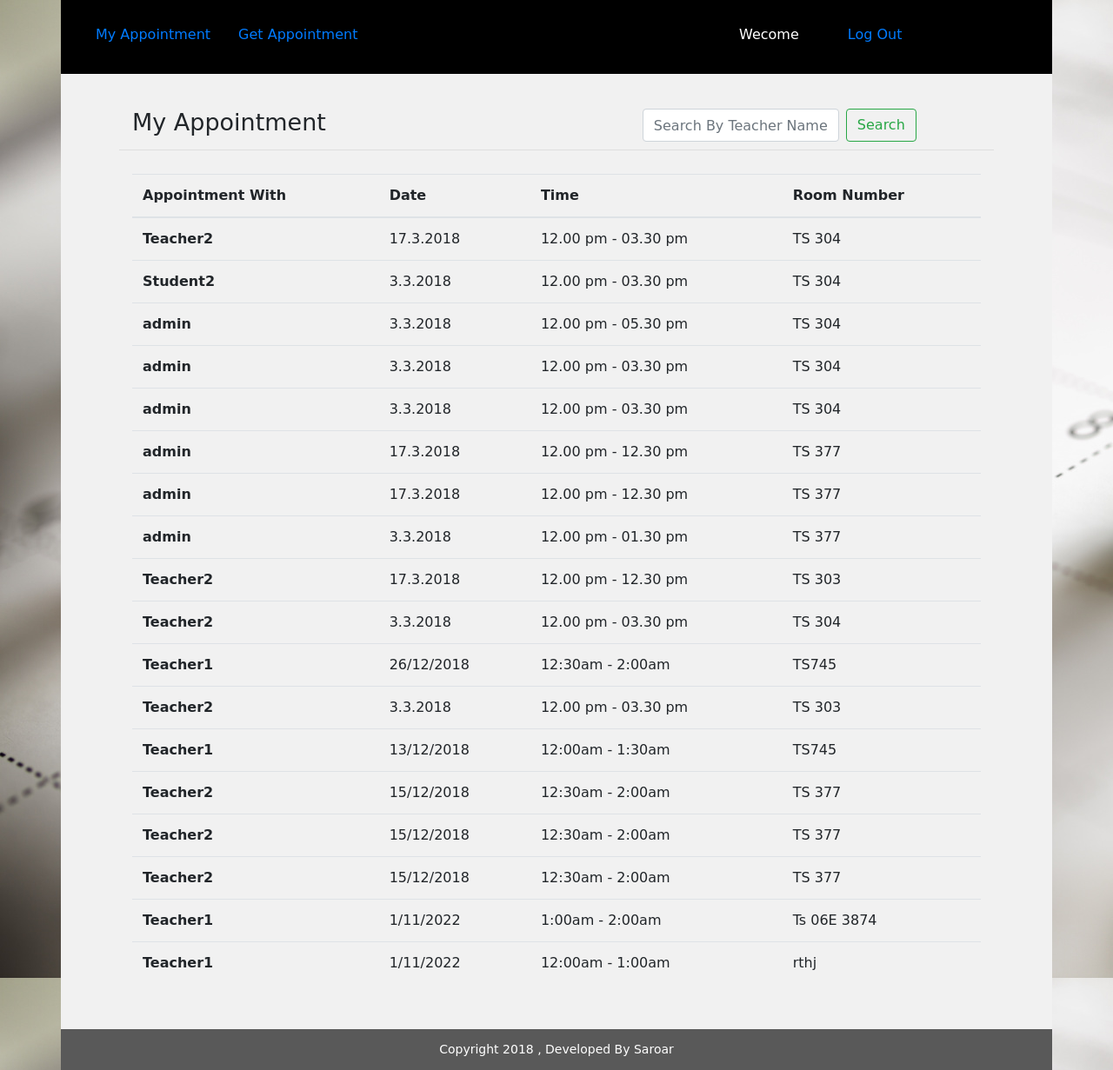
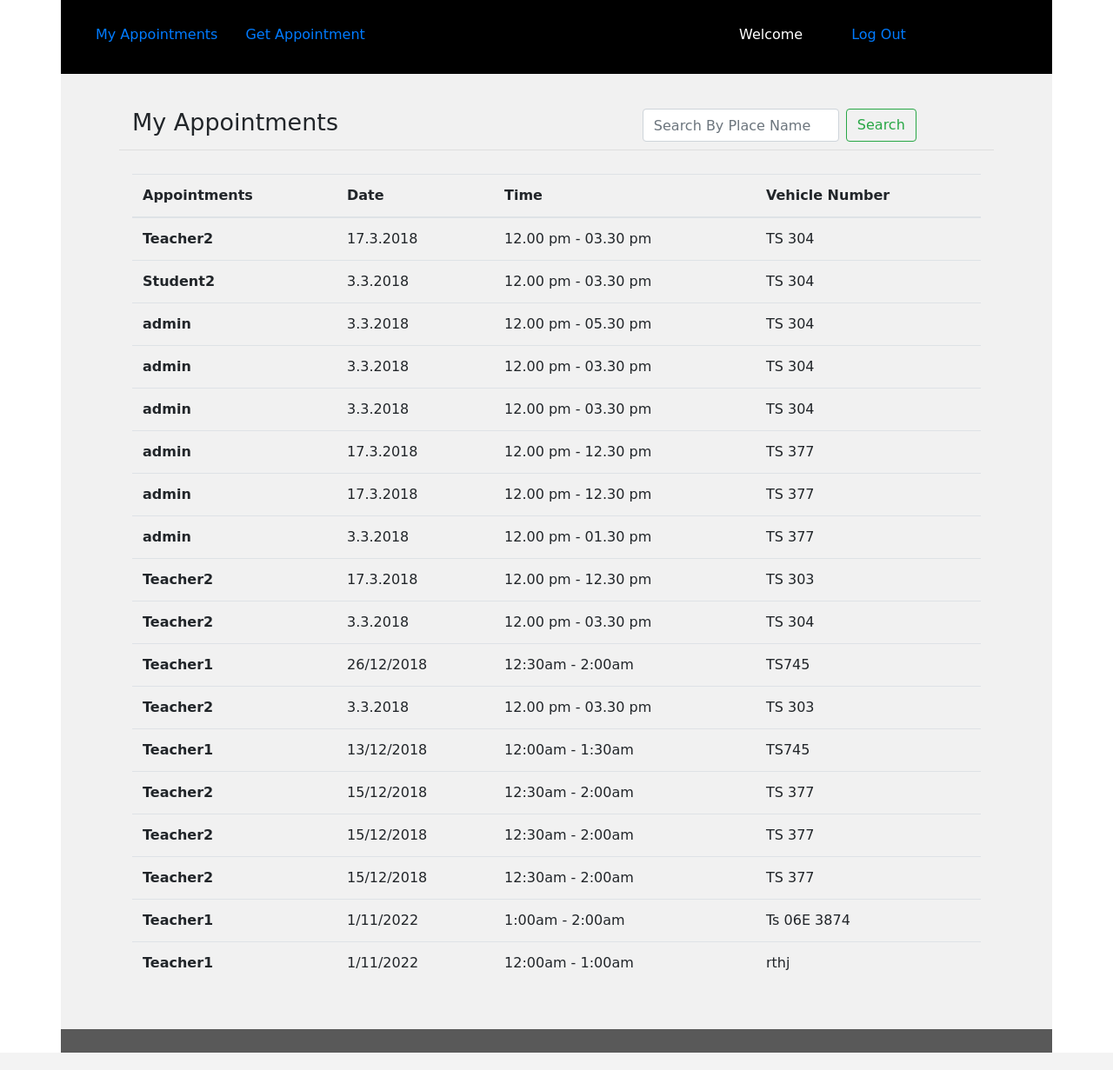
Before and after one commit to jayanth756/Mobile_Car_Wash, a Django app: template templates/student.html in a window 1280 px wide. Shown: the whole page at 87% size. Run offline with Django 3.2, Linux system fonts and the light colour scheme; the template is opened without the code that fills it: values that come from a table or form of the project are taken from there, others are empty; data comes from the database, SQL or seed files in the repository; both versions use the stored data as it was after the commit; some libraries are stand-ins or nearby versions.

Commit message:
3rd commit

```diff
--- a/login/views.py
+++ b/login/views.py
@@ -11,9 +11,9 @@
 	group_name=Group.objects.all().filter(user = request.user)# get logget user grouped name
 	group_name=str(group_name[0]) # convert to string
 
-	if "Student" == group_name:
+	if "User" == group_name:
 		return redirect('http://127.0.0.1:8000/student/')
-	elif "Teacher" == group_name:
+	elif "Admin" == group_name:
 		return redirect('http://127.0.0.1:8000/teacher/')
 
 def logout_view(request):
--- a/static/css/style.css
+++ b/static/css/style.css
@@ -3,7 +3,7 @@
 }
 .login {
     height: 723px;
-    background: url(image/background.jpg);
+
 }
 
 h2.Login {
--- a/student/views.py
+++ b/student/views.py
@@ -11,7 +11,7 @@
 def quick_appointmnet(request):
 	group_name=Group.objects.all().filter(user = request.user)# get logget user grouped name
 	group_name=str(group_name[0]) # convert to string
-	if "Student" == group_name:
+	if "User" == group_name:
 		user_name=request.user.get_username()
 		appointment_list = Appointment.objects.all().order_by("-user")
 		q=request.GET.get("q")#search start
@@ -32,7 +32,7 @@
 def student(request):#this section for my appointment
 	group_name=Group.objects.all().filter(user = request.user)# get logget user grouped name
 	group_name=str(group_name[0]) # convert to string
-	if "Student" == group_name:
+	if "User" == group_name:
 		user_name=request.user.get_username()#Getting Username
 		#Getting all Post and Filter By Logged UserName
 		appointment_list = Appointment.objects.all().order_by("-id").filter(appointment_with=user_name)
@@ -53,7 +53,7 @@
 def appointment_book(request, id):#activate after clicking book now button
 	group_name=Group.objects.all().filter(user = request.user)# get logget user grouped name
 	group_name=str(group_name[0]) # convert to string
-	if "Student" == group_name:
+	if "User" == group_name:
 		user_name=request.user.get_username()
 		single_appointment= Appointment.objects.get(id=id)
 		form = single_appointment
--- a/teacher/models.py
+++ b/teacher/models.py
@@ -18,7 +18,7 @@
 	def __str__(self):
 		return self.time_start
 	def __str__(self):
-		return selftime_end
+		return self.time_end
 	def __str__(self):
 		return self.room_number
 	def __str__(self):
--- a/templates/common_student.html
+++ b/templates/common_student.html
@@ -7,7 +7,7 @@
    	             <div class="col-sm-8">
 						     <ul class="nav nav-pills">
 								  <li class="nav-item">
-								    <a class="nav-link" href='{% url "student"%}'>My Appointment</a>
+								    <a class="nav-link" href='{% url "student"%}'>My Appointments</a>
 								  </li>
 								  <li class="nav-item">
 								    <a class="nav-link" href='{% url "quick_appointmnet"%}'>Get Appointment</a>
@@ -19,7 +19,7 @@
                  <div class="col-sm-4">
 					     <ul class="nav nav-pills">
 							  <li class="nav-item">
-							    <p>Wecome </p>
+							    <p>Welcome </p>
 							  </li>
 							  <li class="nav-item">
 							    <a class="nav-link" href="#">{{user_name}}</a>
--- a/templates/common_teacher.html
+++ b/templates/common_teacher.html
@@ -7,7 +7,7 @@
    	             <div class="col-sm-8">
 						     <ul class="nav nav-pills">
 								  <li class="nav-item">
-								    <a class="nav-link" href='{% url "teacher_home"%}'>My Appointment</a>
+								    <a class="nav-link" href='{% url "teacher_home"%}'>My Appointments</a>
 								  </li>
 								  <li class="nav-item">
 								    <a class="nav-link" href='{% url "teacher_appointment_list"%}'>Create Appointment</a>
@@ -18,7 +18,7 @@
                  <div class="col-sm-4">
 					     <ul class="nav nav-pills">
 							  <li class="nav-item">
-							    <p>Wecome </p>
+							    <p>Welcome </p>
 							  </li>
 							  <li class="nav-item">
 							    <a class="nav-link" href="#">{{user_name}}</a>
--- a/templates/register_student.html
+++ b/templates/register_student.html
@@ -25,7 +25,7 @@
 							  <div class="input-group-prepend">
 							    <span class="input-group-text" id="basic-addon1"><i class="far fa-id-badge"></i></span>
 							  </div>
-							  <input type="number" class="form-control" placeholder="Studnet Number" aria-label="number" aria-describedby="basic-addon1">
+							  <input type="number" class="form-control" placeholder="Mobile Number" aria-label="number" aria-describedby="basic-addon1">
 							</div>
 
 							<div class="input-group mb-3">
--- a/templates/student.html
+++ b/templates/student.html
@@ -9,11 +9,11 @@
 
                             <div class="row main_boder">
                                 <div class="col-sm-7">
-                                     <h3 class="appointmnet_list">My Appointment</h3>
+                                     <h3 class="appointmnet_list">My Appointments</h3>
                                 </div>
                                 <div class="col-sm-5">
                                       <form class="form-inline my-2 my-lg-0" method="GET" action="">
-                                          <input class="form-control mr-sm-2" type="text" name="q" placeholder="Search By Teacher Name" placeholder="Search With Name" aria-label="Search">
+                                          <input class="form-control mr-sm-2" type="text" name="q" placeholder="Search By Place Name" placeholder="Search With Name" aria-label="Search">
                                           <button class="btn btn-outline-success my-2 my-sm-0" type="submit" value="Search">Search</button>
                                        </form>
                                 </div>
@@ -23,10 +23,10 @@
                              <table class="table">
                                  <thead>
                                   <tr>
-                                    <th scope="col">Appointment With</th>
+                                    <th scope="col">Appointments </th>
                                     <th scope="col">Date</th>
                                     <th scope="col">Time</th>
-                                    <th scope="col">Room Number</th>
+                                    <th scope="col">Vehicle Number</th>
 
                                   </tr>
                                 </thead>
@@ -51,7 +51,7 @@
            <div class="container">
           <div class="row">
               <div class="col-sm-12">
-                             Copyright 2018 , Developed By Saroar
+
               </div>
 
           </div>
```
Also changed, not shown: teacher/views.py (+4 -4 lines), templates/index.html (+5 -5 lines), templates/student_quick_appointmnet.html (+4 -4 lines), templates/teacher.html (+4 -3 lines), templates/teacher_appointment_update.html (+8 -5 lines), templates/teacher_create_appointment.html (+9 -6 lines), db.sqlite3, static/css/image/123.webp (added), static/css/image/background.jpg (deleted).
